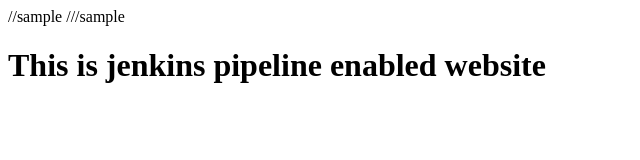
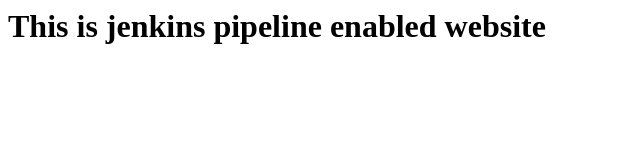
Before and after one commit to tejatj154/Static-Website, a plain HTML site: page index.html in a window 1280 px wide. Shown: the whole page, without its empty margins (0-640 px from the left). Drawn offline with Linux system fonts and the light colour scheme.

Commit message:
third-commit

```diff
--- a/index.html
+++ b/index.html
@@ -1,8 +1,7 @@
-//sample
 <html>
 <head>
     <title>Jenkins Website</title>
-    ///sample
+    <link href="index.css" rel="stylesheet">
 </head>
 <body>
         <h1>This is jenkins pipeline enabled website</h1>
```
Also changed, not shown: index.css (added).
